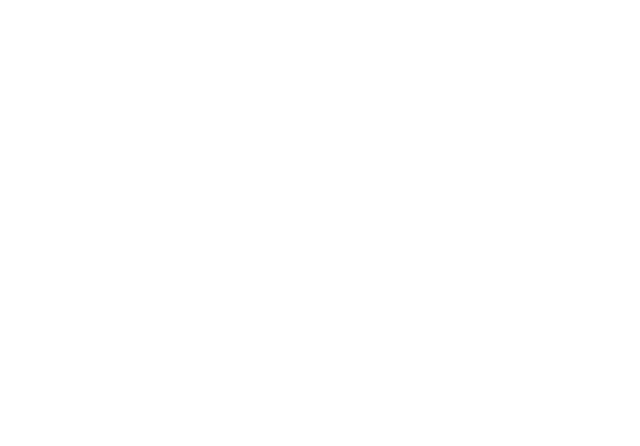
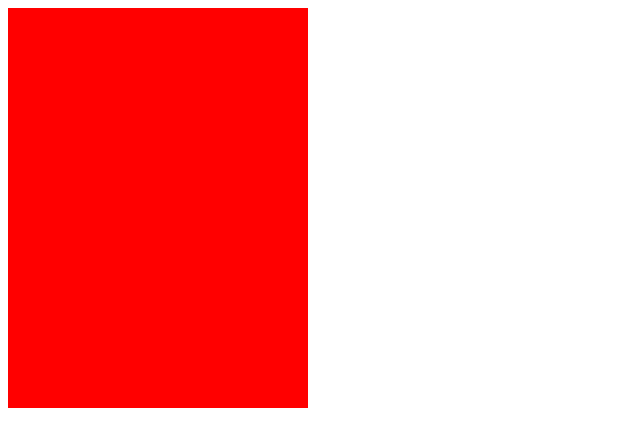
Before and after one commit to nazires/first-project, a plain HTML site: page index.html in a window 1280 px wide. Shown: the whole page, without its empty margins (0-640 px from the left). Drawn offline with Linux system fonts and the light colour scheme.

Commit message:
added content

```diff
--- a/index.html
+++ b/index.html
@@ -8,6 +8,7 @@
 </head>
 <body>
     <div class="box"></div>
+    <div class="content"></div>
 
 
     <script src="app.js"></script>
--- a/style.css
+++ b/style.css
@@ -3,3 +3,8 @@
 .box{
 
 }
+.content{
+    width: 300px;
+    height: 400px;
+    background-color: red;
+}
```
